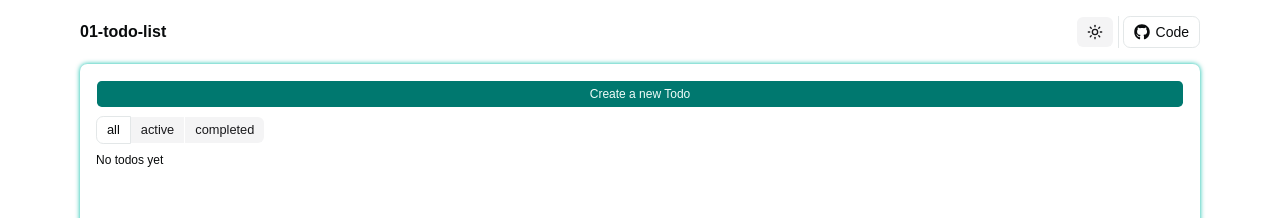
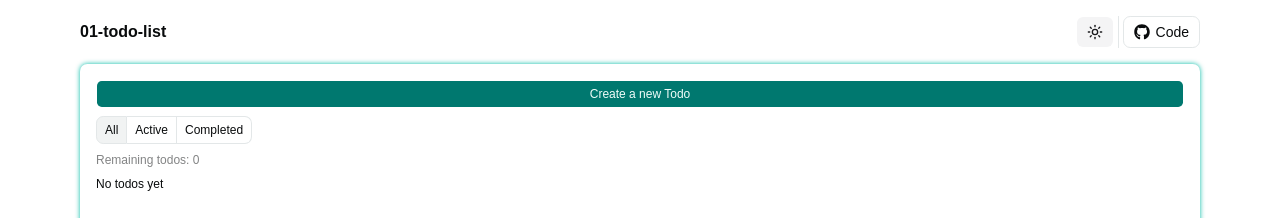
Before and after one commit to davePawww/rws-todo-list, a React (Vite) app: page / in a window 1280 px wide. Shown: the top 218 px of the page. Built offline with nearby package versions, Linux system fonts and the light colour scheme.

Commit message:
refactor: changed import of toggle variant

```diff
--- a/src/components/layout/layout.tsx
+++ b/src/components/layout/layout.tsx
@@ -15,7 +15,7 @@
         initial={{ opacity: 0 }}
         animate={{ opacity: 1 }}
         transition={{ duration: 1, ease: 'backIn' }}
-        className="full-shadow my-4 min-h-0 flex-1 overflow-y-auto rounded-lg p-4"
+        className="full-shadow my-4 min-h-0 flex-1 space-y-2 overflow-y-auto rounded-lg p-4"
       >
         {children}
       </motion.main>
--- /dev/null
+++ b/src/components/ui/toggle-group.tsx
@@ -0,0 +1,86 @@
+'use client';
+
+import { type VariantProps } from 'class-variance-authority';
+import { ToggleGroup as ToggleGroupPrimitive } from 'radix-ui';
+import * as React from 'react';
+
+import { toggleVariants } from '@/components/ui/toggleVariants';
+import { cn } from '@/lib/utils';
+
+const ToggleGroupContext = React.createContext<
+  VariantProps<typeof toggleVariants> & {
+    spacing?: number;
+    orientation?: 'horizontal' | 'vertical';
+  }
+>({
+  size: 'default',
+  variant: 'default',
+  spacing: 0,
+  orientation: 'horizontal',
+});
+
+function ToggleGroup({
+  className,
+  variant,
+  size,
+  spacing = 0,
+  orientation = 'horizontal',
+  children,
+  ...props
+}: React.ComponentProps<typeof ToggleGroupPrimitive.Root> &
+  VariantProps<typeof toggleVariants> & {
+    spacing?: number;
+    orientation?: 'horizontal' | 'vertical';
+  }) {
+  return (
+    <ToggleGroupPrimitive.Root
+      data-slot="toggle-group"
+      data-variant={variant}
+      data-size={size}
+      data-spacing={spacing}
+      data-orientation={orientation}
+      style={{ '--gap': spacing } as React.CSSProperties}
+      className={cn(
+        'group/toggle-group flex w-fit flex-row items-center gap-[--spacing(var(--gap))] rounded-lg data-vertical:flex-col data-vertical:items-stretch data-[size=sm]:rounded-[min(var(--radius-md),10px)]',
+        className,
+      )}
+      {...props}
+    >
+      <ToggleGroupContext.Provider value={{ variant, size, spacing, orientation }}>
+        {children}
+      </ToggleGroupContext.Provider>
+    </ToggleGroupPrimitive.Root>
+  );
+}
+
+function ToggleGroupItem({
+  className,
+  children,
+  variant = 'default',
+  size = 'default',
+  ...props
+}: React.ComponentProps<typeof ToggleGroupPrimitive.Item> & VariantProps<typeof toggleVariants>) {
+  const context = React.useContext(ToggleGroupContext);
+
+  return (
+    <ToggleGroupPrimitive.Item
+      data-slot="toggle-group-item"
+      data-variant={context.variant || variant}
+      data-size={context.size || size}
+      data-spacing={context.spacing}
+      className={cn(
+        'shrink-0 group-data-[spacing=0]/toggle-group:rounded-none group-data-[spacing=0]/toggle-group:px-2 focus:z-10 focus-visible:z-10 group-data-[spacing=0]/toggle-group:has-data-[icon=inline-end]:pr-1.5 group-data-[spacing=0]/toggle-group:has-data-[icon=inline-start]:pl-1.5 group-data-horizontal/toggle-group:data-[spacing=0]:first:rounded-l-lg group-data-vertical/toggle-group:data-[spacing=0]:first:rounded-t-lg group-data-horizontal/toggle-group:data-[spacing=0]:last:rounded-r-lg group-data-vertical/toggle-group:data-[spacing=0]:last:rounded-b-lg group-data-horizontal/toggle-group:data-[spacing=0]:data-[variant=outline]:border-l-0 group-data-vertical/toggle-group:data-[spacing=0]:data-[variant=outline]:border-t-0 group-data-horizontal/toggle-group:data-[spacing=0]:data-[variant=outline]:first:border-l group-data-vertical/toggle-group:data-[spacing=0]:data-[variant=outline]:first:border-t',
+        toggleVariants({
+          variant: context.variant || variant,
+          size: context.size || size,
+        }),
+        className,
+      )}
+      {...props}
+    >
+      {children}
+    </ToggleGroupPrimitive.Item>
+  );
+}
+
+export { ToggleGroup, ToggleGroupItem };
--- /dev/null
+++ b/src/components/ui/toggle.tsx
@@ -0,0 +1,23 @@
+import { type VariantProps } from 'class-variance-authority';
+import { Toggle as TogglePrimitive } from 'radix-ui';
+import * as React from 'react';
+
+import { toggleVariants } from '@/components/ui/toggleVariants';
+import { cn } from '@/lib/utils';
+
+function Toggle({
+  className,
+  variant = 'default',
+  size = 'default',
+  ...props
+}: React.ComponentProps<typeof TogglePrimitive.Root> & VariantProps<typeof toggleVariants>) {
+  return (
+    <TogglePrimitive.Root
+      data-slot="toggle"
+      className={cn(toggleVariants({ variant, size, className }))}
+      {...props}
+    />
+  );
+}
+
+export { Toggle };
--- /dev/null
+++ b/src/components/ui/toggleVariants.ts
@@ -0,0 +1,23 @@
+import { cva } from 'class-variance-authority';
+
+export const toggleVariants = cva(
+  "group/toggle inline-flex items-center justify-center gap-1 rounded-lg text-sm font-medium whitespace-nowrap transition-all outline-none hover:bg-muted hover:text-foreground focus-visible:border-ring focus-visible:ring-[3px] focus-visible:ring-ring/50 disabled:pointer-events-none disabled:opacity-50 aria-invalid:border-destructive aria-invalid:ring-destructive/20 aria-pressed:bg-muted data-[state=on]:bg-muted dark:aria-invalid:ring-destructive/40 [&_svg]:pointer-events-none [&_svg]:shrink-0 [&_svg:not([class*='size-'])]:size-4",
+  {
+    variants: {
+      variant: {
+        default: 'bg-transparent',
+        outline: 'border border-input bg-transparent hover:bg-muted',
+      },
+      size: {
+        default:
+          'h-8 min-w-8 px-2.5 has-data-[icon=inline-end]:pr-2 has-data-[icon=inline-start]:pl-2',
+        sm: "h-7 min-w-7 rounded-[min(var(--radius-md),12px)] px-2.5 text-[0.8rem] has-data-[icon=inline-end]:pr-1.5 has-data-[icon=inline-start]:pl-1.5 [&_svg:not([class*='size-'])]:size-3.5",
+        lg: 'h-9 min-w-9 px-2.5 has-data-[icon=inline-end]:pr-2 has-data-[icon=inline-start]:pl-2',
+      },
+    },
+    defaultVariants: {
+      variant: 'default',
+      size: 'default',
+    },
+  },
+);
--- a/src/features/todo/todo-filter.tsx
+++ b/src/features/todo/todo-filter.tsx
@@ -1,25 +1,25 @@
-import { Button } from '@/components/ui/button';
-import { ButtonGroup } from '@/components/ui/button-group';
+import { ToggleGroup, ToggleGroupItem } from '@/components/ui/toggle-group';
 import { useTodoStore } from '@/features/todo/todo.store';
+import { capitalizeFirstLetter } from '@/utils/global-utils';
 
 const filters = ['all', 'active', 'completed'] as const;
 
 export function TodoFilter() {
-  const filter = useTodoStore((state) => state.filter);
+  const todos = useTodoStore((state) => state.todos);
   const setFilter = useTodoStore((state) => state.setFilter);
+  const remainingCount = todos.filter((t) => !t.completed).length;
 
   return (
-    <ButtonGroup className="my-2">
-      {filters.map((f) => (
-        <Button
-          key={f}
-          variant={filter === f ? 'outline' : 'secondary'}
-          size="sm"
-          onClick={() => setFilter(f)}
-        >
-          {f}
-        </Button>
-      ))}
-    </ButtonGroup>
+    <>
+      <ToggleGroup variant="outline" type="single" defaultValue="all" size="sm">
+        {filters.map((f) => (
+          <ToggleGroupItem key={f} value={f} onClick={() => setFilter(f)} className="text-xs">
+            {capitalizeFirstLetter(f)}
+          </ToggleGroupItem>
+        ))}
+      </ToggleGroup>
+
+      <p className="text-xs opacity-50">Remaining todos: {remainingCount}</p>
+    </>
   );
 }
--- a/src/features/todo/todo-item.tsx
+++ b/src/features/todo/todo-item.tsx
@@ -16,22 +16,21 @@
 
   return (
     <li
-      className="flex h-24 items-stretch gap-2 rounded-md border p-2 shadow shadow-teal-500/30"
+      className="flex h-26 flex-col gap-1 rounded-md border p-2 shadow shadow-teal-500/30"
       onMouseEnter={() => setOnHover(true)}
       onMouseLeave={() => setOnHover(false)}
     >
-      <Checkbox
-        checked={todo.completed}
-        onCheckedChange={() => toggleTodo(todo.id)}
-        className="mt-1 shrink-0"
-      />
-      <div className="flex min-w-0 flex-1 flex-col">
+      <div className="flex items-center gap-2">
+        <Checkbox checked={todo.completed} onCheckedChange={() => toggleTodo(todo.id)} />
         <p className={cn('truncate text-sm', todo.completed && 'line-through opacity-30')}>
           {todo.title}
         </p>
-        <p className="line-clamp-2 min-h-0 flex-1 overflow-hidden text-xs opacity-60">
+      </div>
+
+      <p className="line-clamp-2 min-h-0 flex-1 overflow-hidden text-xs font-light opacity-60">
         {todo.description}
       </p>
+
       <div className="flex items-center justify-between">
         <div className="flex items-center space-x-0.5">
           <Badge
@@ -61,7 +60,6 @@
           )}
         </div>
       </div>
-      </div>
     </li>
   );
 }
```
Lines whose indentation alone changed are shown as unchanged.
